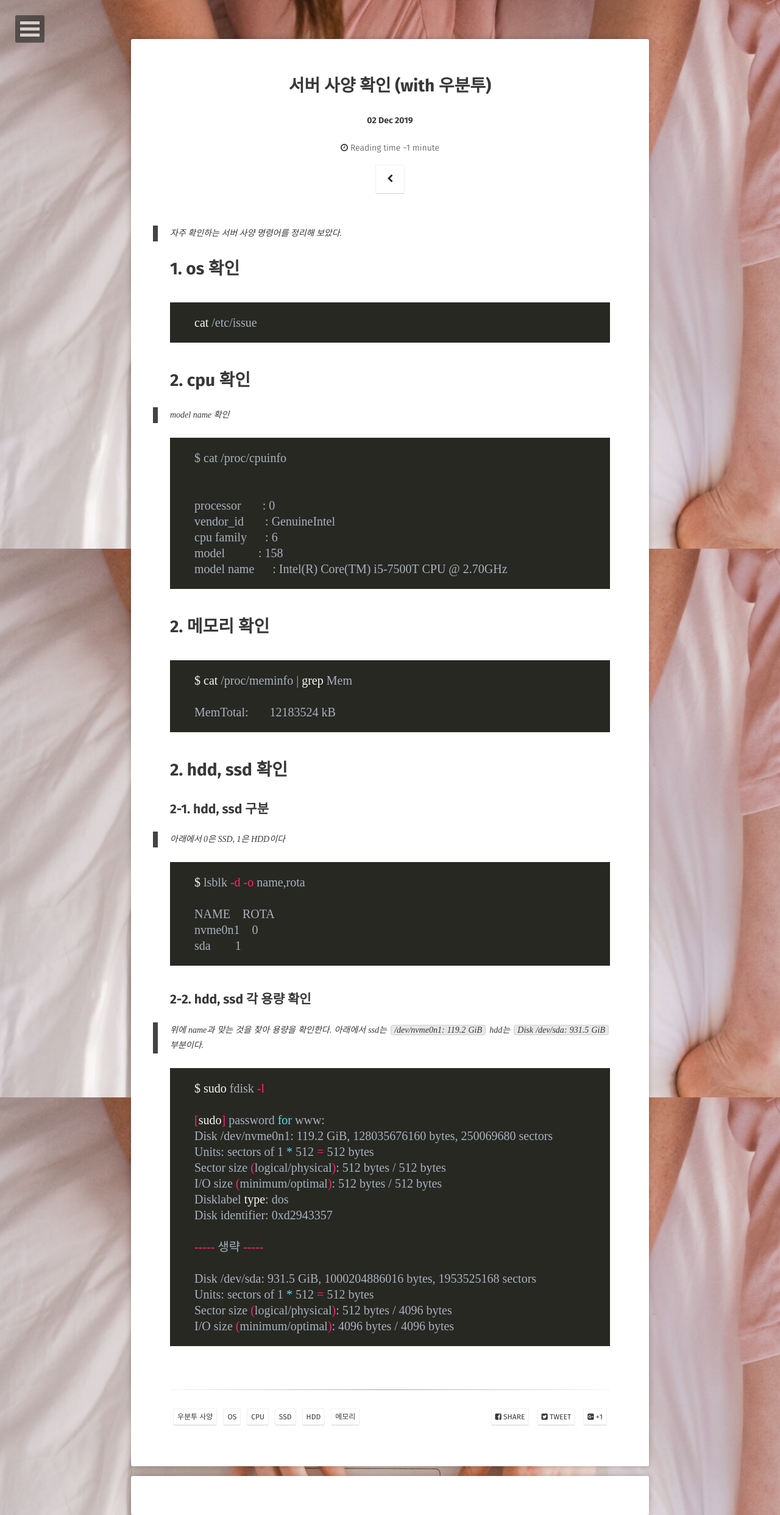
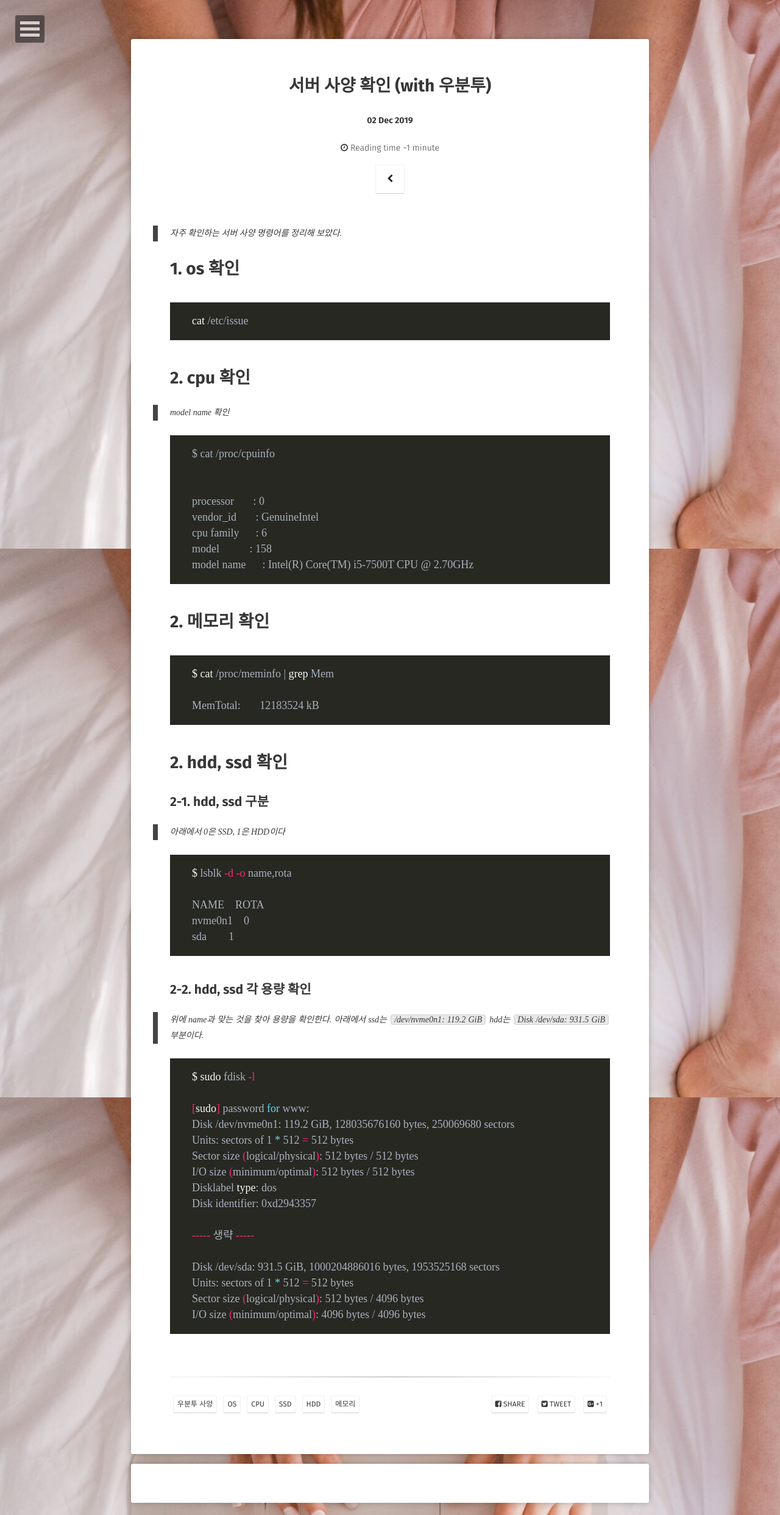
Before and after one commit to JUNGEEYOU/JUNGEEYOU.github.io, a Jekyll site: the page built from _posts/2020-01-14-ubuntu-info.md, in a window 1280 px wide. Shown: the whole page at 61% size. Built offline with Jekyll 4.4.1, drawn with Linux system fonts in a browser that asks for light colours; some web fonts are replaced; comment, search, counter and statistics services are not loaded.

Commit message:
hightlighter edit

```diff
--- a/_sass/syntax.scss
+++ b/_sass/syntax.scss
@@ -7,7 +7,7 @@ pre.highlight {
 .highlight, pre.highlight {
 	//background-color: #222222;
 	font-family: $font3;
-	@include font-size(20);
+	@include font-size(18);
 	color: #aab1bf;
 	border-radius: 4px;
 
```
